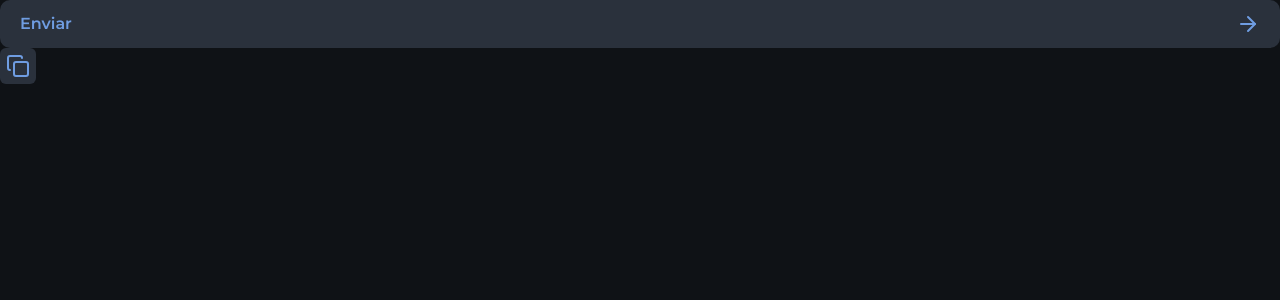
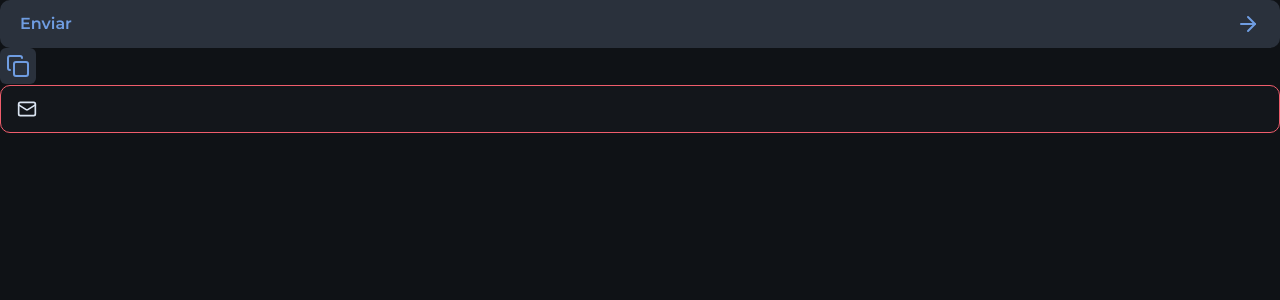
Before and after one commit to ricardosantanadev4/web, a Next.js app: page / in a window 1280 px wide. Shown: the top 300 px of the page. Built offline with nearby package versions, Linux system fonts and the light colour scheme.

Commit message:
feat: Component de input e estado configurado.

```diff
--- /dev/null
+++ b/src/app/components/input.tsx
@@ -0,0 +1,37 @@
+import { ComponentProps } from "react";
+
+interface InputRootProps extends ComponentProps<'div'> {
+    error?: boolean,
+}
+
+export function InputRoot({ error = false, ...props }: InputRootProps) {
+    return (
+        <div
+            data-error={error}
+            className="group bg-gray-800 h-12 border border-gray-600 rounded-xl px-4 flex items-center gap-2 focus-within:border-gray-100 data-[error=true]:border-danger"
+            {...props}
+        />
+    )
+}
+
+interface IconProps extends ComponentProps<'span'> { }
+
+export function Icon(props: IconProps) {
+    return (
+        <span
+            className="text-gray-400 group-focus-within:text-gray-100 group-[&:not(:has(input:placeholder-shown))]:text-gray-100 group-data-[error=true]:text-danger"
+            {...props}
+        />
+    )
+}
+
+interface InputFieldProps extends ComponentProps<'input'> { }
+
+export function InputField(props: InputFieldProps) {
+    return (
+        <input
+            className="flex-1 outline-0 placeholder:gray-400"
+            {...props}
+        />
+    )
+}
--- a/src/app/page.tsx
+++ b/src/app/page.tsx
@@ -1,7 +1,8 @@
 
-import { ArrowRight, Copy } from 'lucide-react';
+import { ArrowRight, Copy, Mail } from 'lucide-react';
 import { Button } from "./components/button";
 import { IconButton } from "./components/icon-button";
+import { Icon, InputField, InputRoot } from './components/input';
 
 export default function Home() {
   return (
@@ -14,6 +15,16 @@
       <IconButton>
         <Copy />
       </IconButton>
+
+      <div>
+        <InputRoot error>
+          <Icon>
+            <Mail className='size-5' />
+          </Icon>
+
+          <InputField />
+        </InputRoot>
+      </div>
     </main>
   );
 }
```
